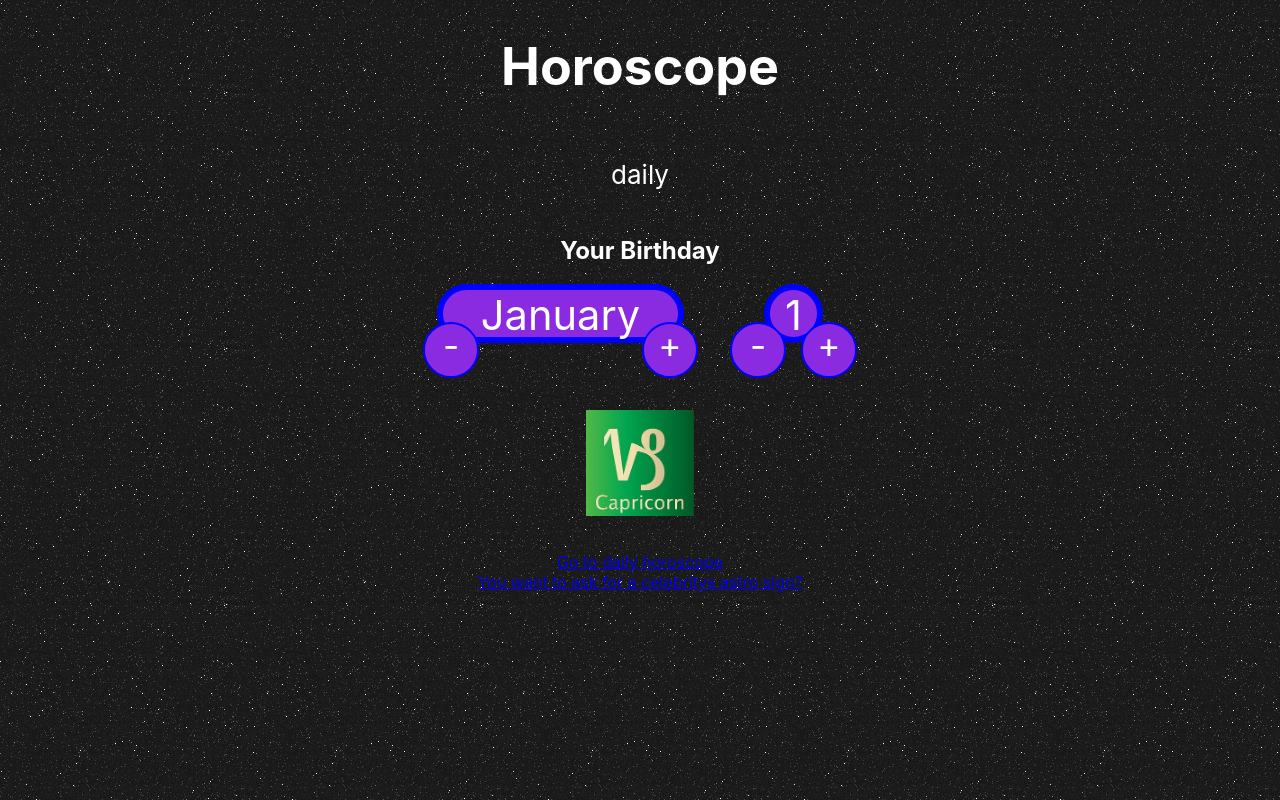
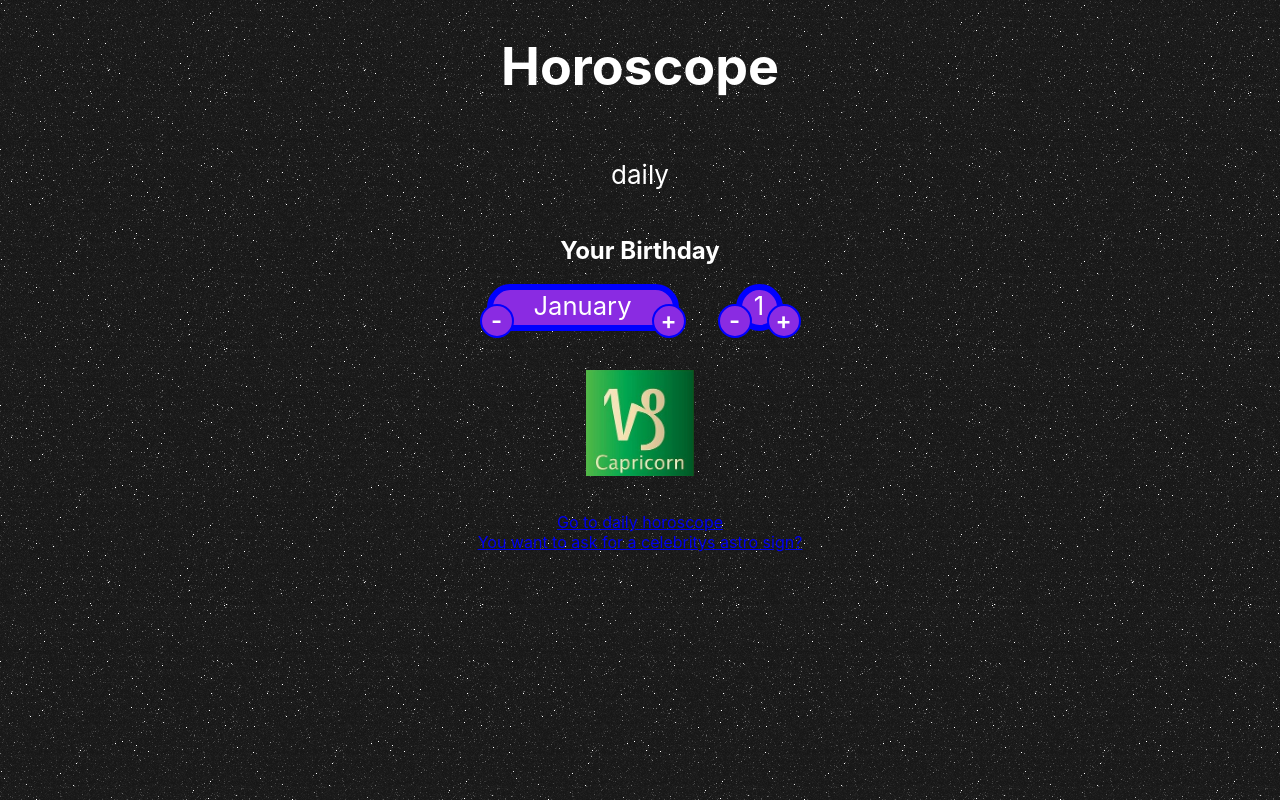
Before and after one commit to rupertberlin/project2-horoscope, a React (Vite) app in the folder frontend/: page / in a window 1280 px wide. Built offline with nearby package versions, Linux system fonts and the light colour scheme.

Commit message:
upgrade tag structure for sselectors

```diff
--- a/frontend/src/components/Birthdayselector.css
+++ b/frontend/src/components/Birthdayselector.css
@@ -19,32 +19,34 @@
   user-select: none;
   background: blueviolet;
   border: solid 2px blue;
-  width: 52px;
-  height: 52px;
+  width: 30px;
+  height: 30px;
   border-radius: 100px;
   text-align: center;
-  font-size: 2.2rem;
+  font-size: 1.5rem;
+  font-weight: 600;
   z-index: 10;
-  margin-top: 38px;
+  margin-top: 20px;
+  padding-bottom: 0px;
 }
 .value {
   background: blueviolet;
   border: solid 6px blue;
-  font-size: 2.6rem;
+  font-size: 1.6rem;
   border-radius: 30px;
 }
 
 .month-value {
-  width: 235px;
-  height: 47px;
-  margin-inline: -42px;
+  width: 180px;
+  height: 35px;
+  margin-inline: -27px;
 }
 
 .day-value {
   background: blueviolet;
-  width: 47px;
-  height: 47px;
-  margin-inline: -22px;
+  width: 35px;
+  height: 35px;
+  margin-inline: -16px;
 }
 
 .value:hover {
@@ -62,11 +64,10 @@
   height: 0px;
   list-style: none;
   text-align: center;
-  width: 180px;
-  left: 130px;
-  margin-top: 60px;
-  margin-left: -410px;
+  width: 160px;
+  margin-top: -12px;
   overflow: visible;
+  margin-left: -28px;
   z-index: 3;
 }
 
@@ -93,8 +94,8 @@
   text-align: center;
   padding: 3px;
   user-select: none;
-  margin-top: 55px;
-  margin-left: -175px;
+  margin-top: -20px;
+  margin-left: -34px;
 }
 
 .day-dropdown div {
@@ -127,3 +128,9 @@ i {
 .day-dropdown li:hover {
   background-color: violet;
 }
+
+.flex-column {
+  display: flex;
+  flex-direction: column;
+  align-items: center;
+}
--- a/frontend/src/components/Birthdayselector.jsx
+++ b/frontend/src/components/Birthdayselector.jsx
@@ -111,6 +111,7 @@ class Birthdayselector extends React.Component {
       <div>
         <h2>Your Birthday</h2>
         <div className="birthday-selector">
+          <div className="flex-column">
             <span className="month-selector">
               <div
                 className="month-minus plus-minus"
@@ -160,6 +161,8 @@ class Birthdayselector extends React.Component {
                 </ul>
               </div>
             )}
+          </div>
+          <div className="flex-column">
             <span className="day-selector">
               <div
                 className="day-minus plus-minus"
@@ -212,6 +215,7 @@ class Birthdayselector extends React.Component {
               </div>
             )}
           </div>
+        </div>
 
         <div>
           <Birthdaysign sign={sign} setSign={setSign} month={month} day={day} />
```
Lines whose indentation alone changed are shown as unchanged.
